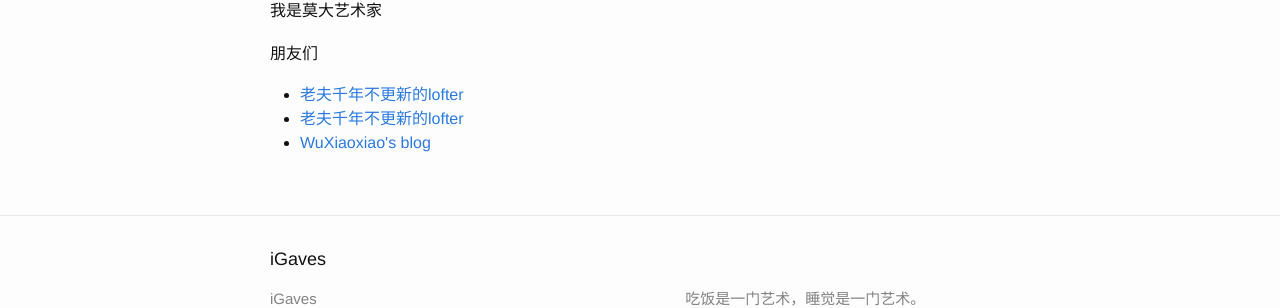
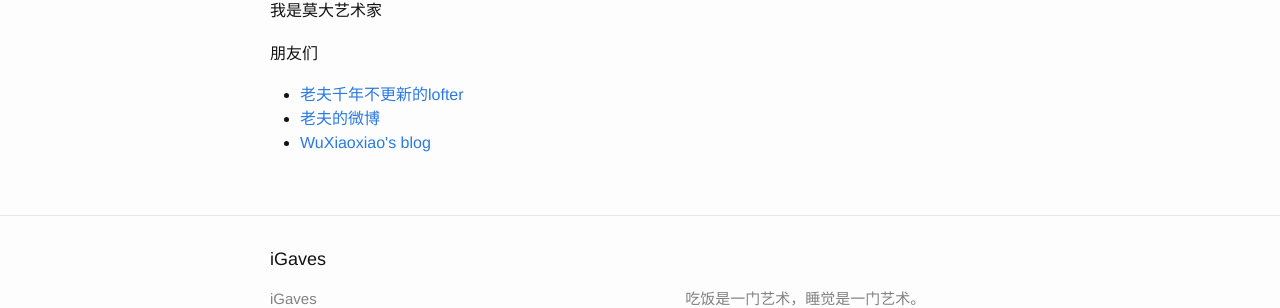
Before and after one commit to igaves/b, a Jekyll site: the page built from about.md, in a window 1280 px wide. Shown: the part 167-475 px from the top of the page. Built offline with Jekyll 4.4.1, drawn with Linux system fonts in a browser that asks for light colours.

Commit message:
增加微博

```diff
--- a/about.md
+++ b/about.md
@@ -7,6 +7,6 @@ permalink: /about/
 <p>朋友们</p>
 <ul>
     <li><a href="http://igaves.lofter.com/">老夫千年不更新的lofter</a></li>
-        <li><a href="https://weibo.com/igaves">老夫千年不更新的lofter</a></li>
+        <li><a href="https://weibo.com/igaves">老夫的微博</a></li>
     <li><a href="http://xxwu.tech">        WuXiaoxiao&#39;s blog          </a></li>
 </ul>
```
